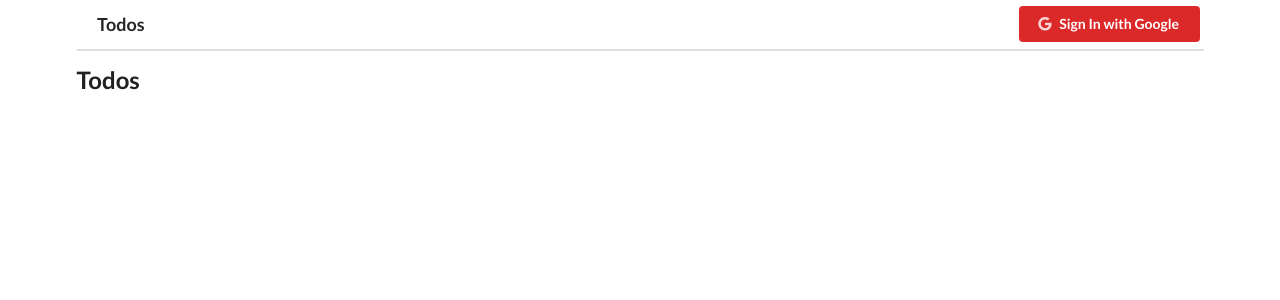
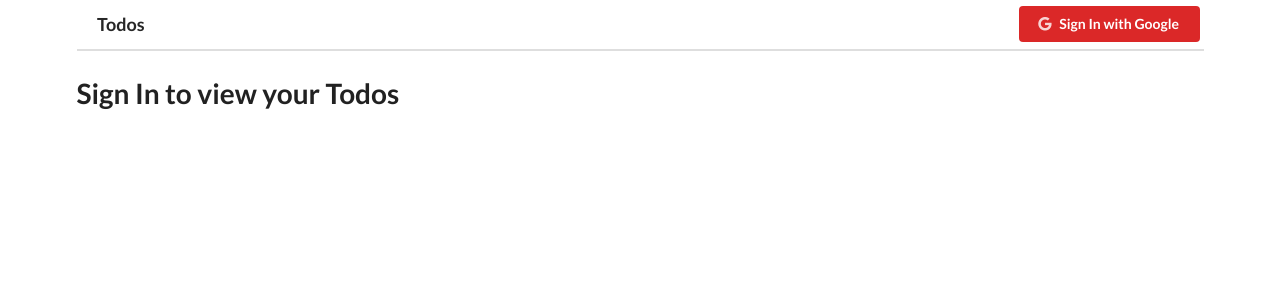
Before and after one commit to vatsalgp/todo-list-react, a React (Create React App) app: page / in a window 1280 px wide. Shown: the top 300 px of the page. Built offline with nearby package versions, Linux system fonts and the light colour scheme.

Commit message:
added "Sign In to view your Todos"

```diff
--- a/src/Components/Todos/TodoList.js
+++ b/src/Components/Todos/TodoList.js
@@ -46,7 +46,6 @@ class todoList extends React.Component {
     }
 
     renderList() {
-
         const list = [];
         for (const key in this.props.todos) {
             list.push(this.renderItem(key, this.props.todos[key]))
@@ -67,12 +66,17 @@ class todoList extends React.Component {
     }
 
     render() {
+        if (this.props.isSignedIn)
             return (
                 <div>
                     <h2>Todos</h2>
                     <div className="ui celled list">{this.renderList()}</div>
                     {this.renderCreate()}
                 </div>
+            );
+        else
+            return (
+                <h1 className="ui huge header">Sign In to view your Todos</h1>
             );
     }
 }
```
Lines whose indentation alone changed are shown as unchanged.
